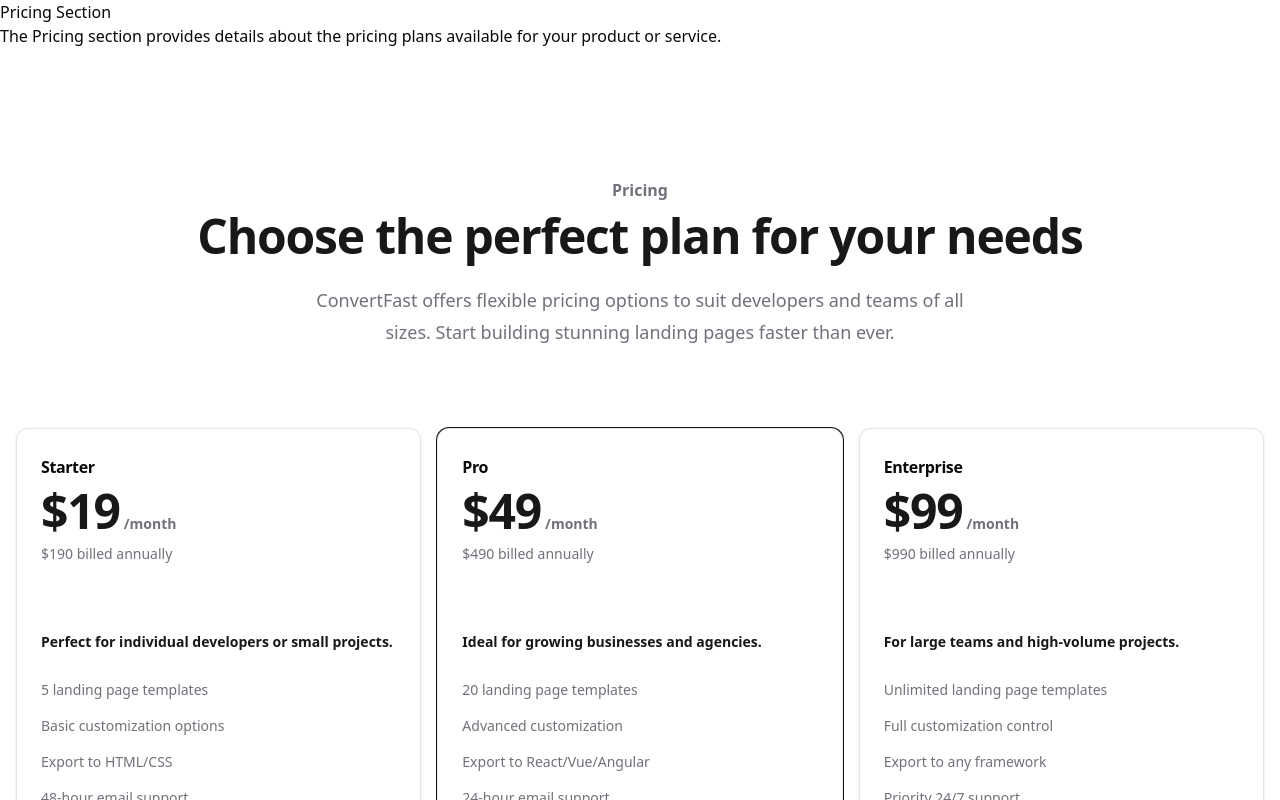
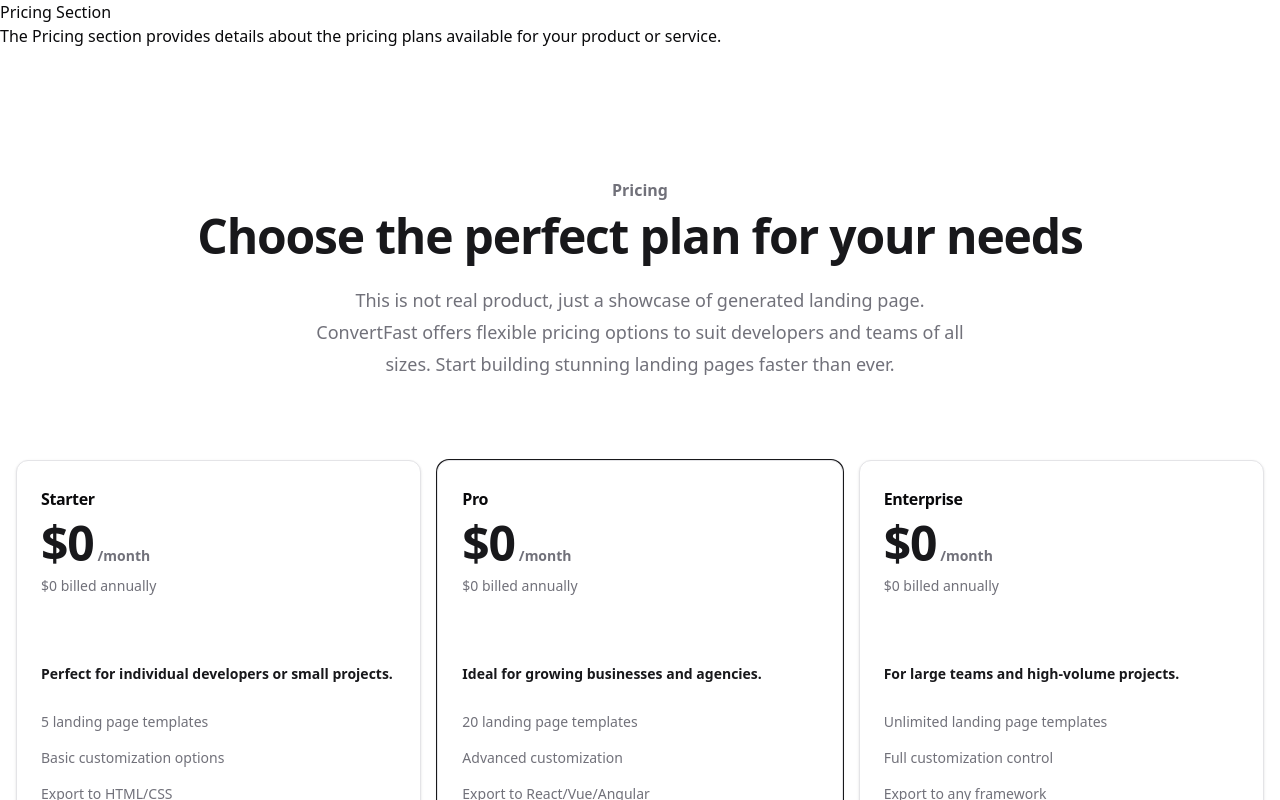
Before and after one commit to ObservedObserver/convertfast-docs, a Next.js app: page /docs/sections/pricing in a window 1280 px wide. Shown: the top 800 px of the page. Built offline with nearby package versions, Linux system fonts and the light colour scheme.

Commit message:
feat: declare

```diff
--- a/components/home/cta.tsx
+++ b/components/home/cta.tsx
@@ -12,7 +12,7 @@
             Ready to build your high-converting landing page?
           </h2>
           <p className="mt-6 text-xl leading-8 opacity-90 text-muted-foreground">
-            With ConvertFast, you can create stunning landing pages that turn visitors into customers. Start building for free and see the difference.
+            With ConvertFast, you can create stunning landing pages that turn visitors into customers. Start building for free and see the difference. This is not real product, just a showcase of generated landing page.
           </p>
           <div className="mt-10 flex flex-col sm:flex-row items-center justify-center gap-4">
             <Button size="lg" variant="outline" className="w-full sm:w-auto">
--- a/components/home/faq.tsx
+++ b/components/home/faq.tsx
@@ -13,9 +13,9 @@
 
 const faqs: FAQItem[] = [
   {
-    question: "Why use ConvertFast to build landing pages?",
+    question: "This is not real product, just a showcase of generated landing page.",
     answer:
-      "ConvertFast provides a comprehensive set of tools and pre-built components specifically designed for creating high-converting landing pages. Our intuitive interface, customizable templates, and optimized code export save you time and effort while ensuring professional results.",
+      "This is not real product, just a showcase of generated landing page.",
   },
   {
     question: "Is ConvertFast open source?",
--- a/components/home/feature-section.tsx
+++ b/components/home/feature-section.tsx
@@ -66,7 +66,7 @@
           Everything you need to build landing pages
         </p>
         <p className="mt-6 text-lg leading-8 text-muted-foreground">
-          ConvertFast is a powerful landing page builder for developers, offering code templates and components inspired by shadcn. Create beautiful, functional landing pages quickly and efficiently.
+        This is not real product, just a showcase of generated landing page. ConvertFast is a powerful landing page builder for developers, offering code templates and components inspired by shadcn. Create beautiful, functional landing pages quickly and efficiently.
         </p>
       </div>
       <div className="mt-8 flex flex-col gap-16">
--- a/components/home/hero-section.tsx
+++ b/components/home/hero-section.tsx
@@ -1,5 +1,6 @@
 // import { BGShapeCircle } from "@/components/bg-shape-circle";
 import { Button } from "@/components/ui/button";
+import Link from "next/link";
 import { FC } from "react";
 
 export const HeroSection: FC = () => {
@@ -12,11 +13,13 @@
             Bootstrap your landing page with ConvertFast UI
           </h1>
           <p className="text-xl sm:text-2xl text-muted-foreground mb-8">
-            Build stunning landing pages with ease and convert your customers faster than ever.
+            This is not real product, just a showcase of generated landing page. Build stunning landing pages with ease and convert your customers faster than ever.
           </p>
           <div className="flex flex-col sm:flex-row gap-4">
-            <Button size="lg" className="w-full sm:w-auto">
-              Start now
+            <Button size="lg" className="w-full sm:w-auto" asChild>
+              <Link href="/docs">
+                Start now
+              </Link>
             </Button>
             <Button variant="outline" size="lg" className="w-full sm:w-auto">
               <code className="p-1 rounded">npm install convertfast-ui</code>
--- a/components/home/pricing.tsx
+++ b/components/home/pricing.tsx
@@ -7,7 +7,7 @@
     name: "Starter",
     id: "plan-starter",
     href: "#",
-    price: { monthly: "$19", annually: "$190" },
+    price: { monthly: "$0", annually: "$0" },
     description: "Perfect for individual developers or small projects.",
     actionTitle: "Get started",
     features: [
@@ -22,7 +22,7 @@
     name: "Pro",
     id: "plan-pro",
     href: "#",
-    price: { monthly: "$49", annually: "$490" },
+    price: { monthly: "$0", annually: "$0" },
     description: "Ideal for growing businesses and agencies.",
     actionTitle: "Get started",
     features: [
@@ -38,7 +38,7 @@
     name: "Enterprise",
     id: "plan-enterprise",
     href: "#",
-    price: { monthly: "$99", annually: "$990" },
+    price: { monthly: "$0", annually: "$0" },
     description: "For large teams and high-volume projects.",
     actionTitle: "Contact sales",
     features: [
@@ -64,7 +64,7 @@
           </p>
         </div>
         <p className="mx-auto mt-6 max-w-2xl text-lg leading-8 text-muted-foreground sm:text-center">
-          ConvertFast offers flexible pricing options to suit developers and teams of all sizes. Start building stunning
+          This is not real product, just a showcase of generated landing page. ConvertFast offers flexible pricing options to suit developers and teams of all sizes. Start building stunning
           landing pages faster than ever.
         </p>
         <div className="mt-20 flow-root">
--- a/theme.config.tsx
+++ b/theme.config.tsx
@@ -21,6 +21,9 @@
   },
   project: {
     link: 'https://github.com/ObservedObserver/convertfast-ui'
+  },
+  banner: {
+    text: <div>This page is just a showcase example of generated landing page, not real product! Example of code blocks at<a href="/docs">doc</a> </div>
   },
   // darkMode: true,
   docsRepositoryBase: 'https://github.com/ObservedObserver/convertfast-ui',
```
